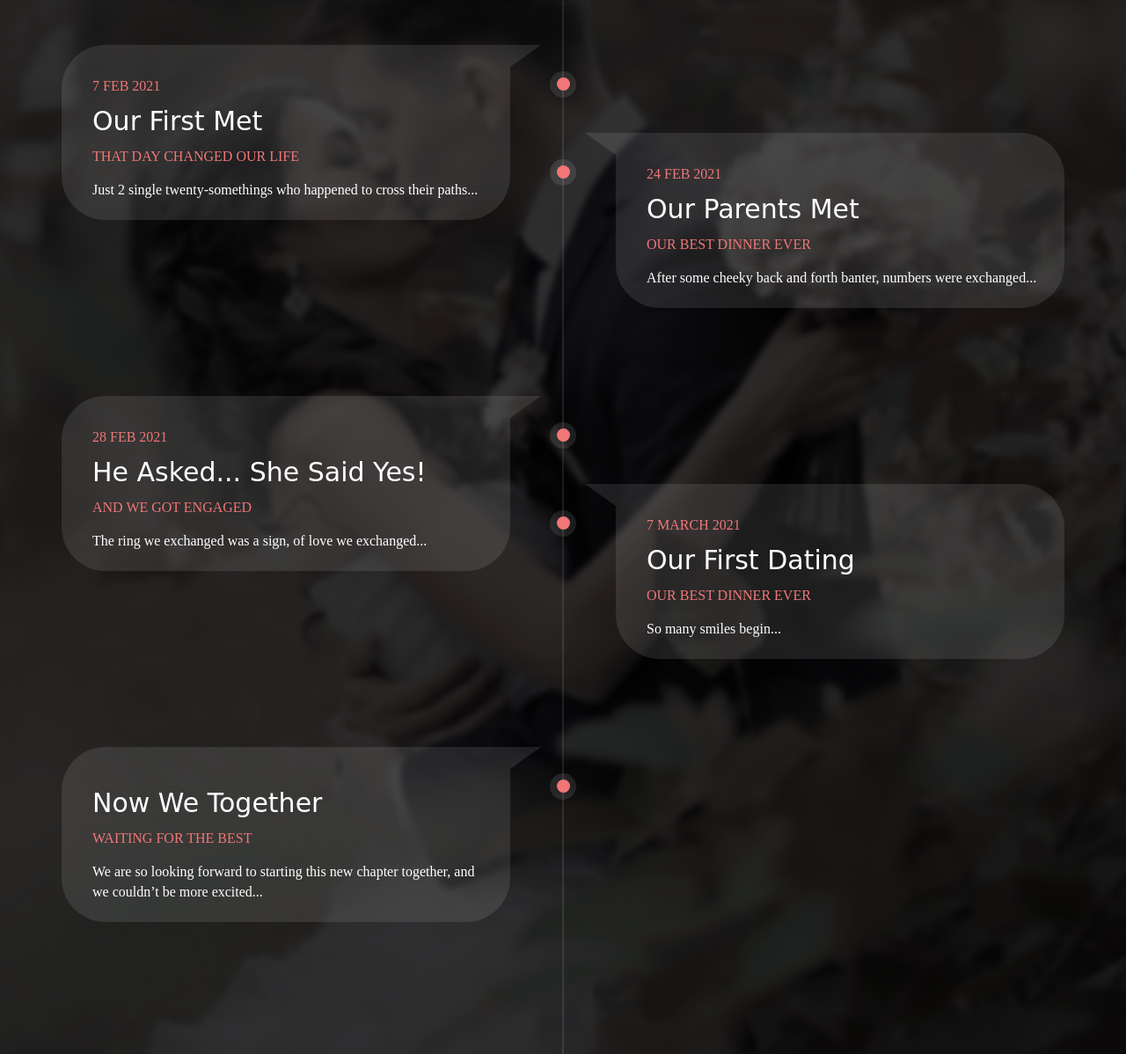
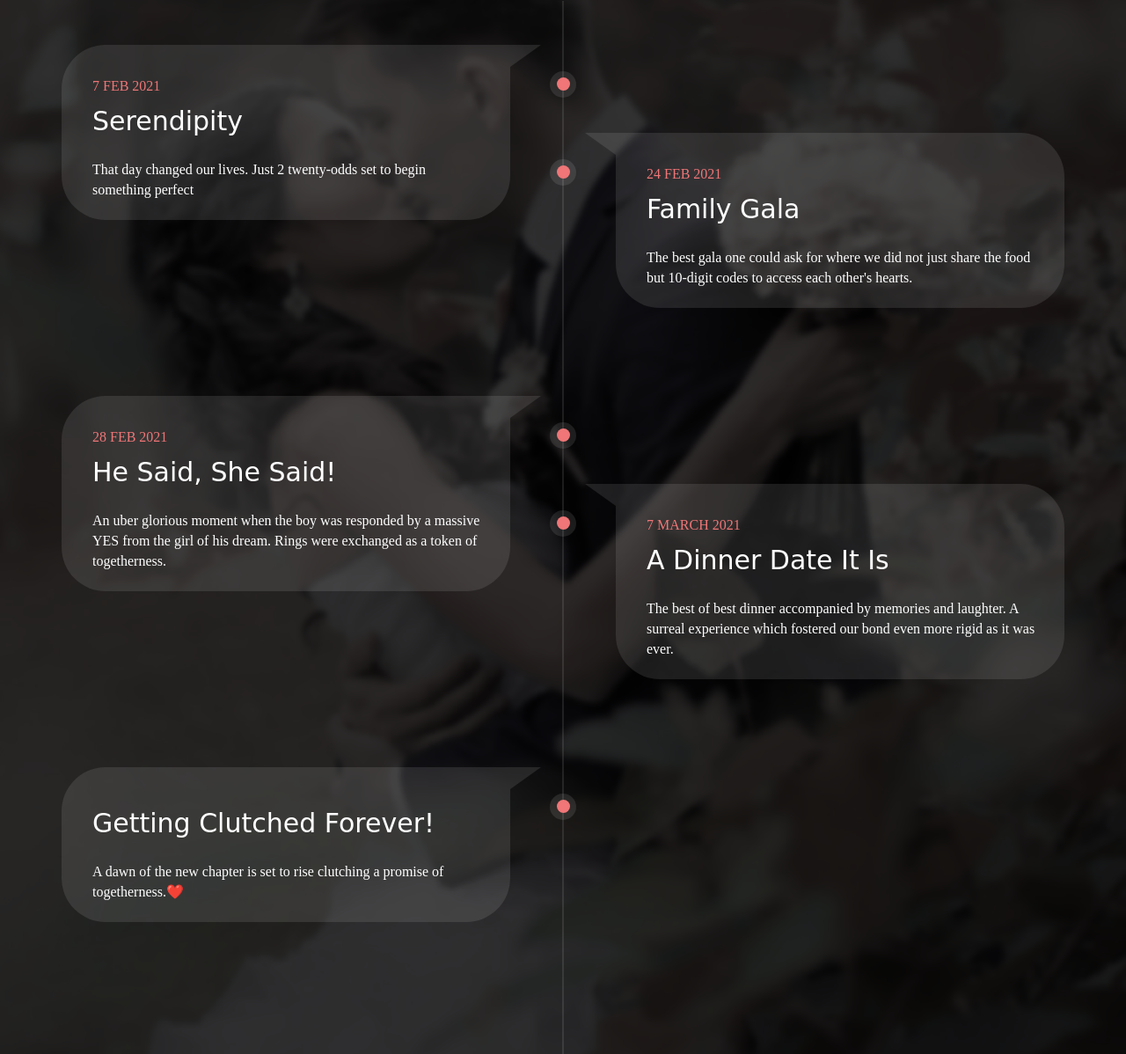
Before and after one commit to geekytushar/geekytushar.github.io, a plain HTML site: page wedding-invitation/index.html in a window 1280 px wide. Shown: the part 2365-3563 px from the top of the page at 88% size. Drawn offline with Linux system fonts and the light colour scheme; a web font is replaced by a local one.

Commit message:
H7UV2JII9

```diff
--- a/wedding-invitation/index.html
+++ b/wedding-invitation/index.html
@@ -224,10 +224,9 @@
                   </div> -->
                   <div class="wd_story_covers_box_datails">
                     <span>7 Feb 2021</span>
-                    <h1>Our First Met</h1>
-                    <span>That day changed our Life</span>
+                    <h1>Serendipity</h1>
                     <p>
-                      Just 2 single twenty-somethings who happened to cross their paths...
+                      That day changed our lives. Just 2 twenty-odds set to begin something perfect
                       <br/><br/>
                     </p>
                   </div>
@@ -236,10 +235,9 @@
                   <div class="wd_story_dot"><span></span></div>
                   <div class="wd_story_covers_box_datails">
                     <span>24 Feb 2021</span>
-                    <h1>Our parents met</h1>
-                    <span>Our Best Dinner Ever</span>
+                    <h1>Family gala</h1>
                     <p>
-                      After some cheeky back and forth banter, numbers were exchanged...
+                      The best gala one could ask for where we did not just share the food but 10-digit codes to access each other's hearts.
                       <br/><br/>
                     </p>
                   </div>
@@ -254,10 +252,10 @@
                   </div> -->
                   <div class="wd_story_covers_box_datails">
                     <span>28 Feb 2021</span>
-                    <h1>He asked... she said yes!</h1>
-                    <span>And we got engaged</span>
+                    <h1>He said, She said!</h1>
                     <p>
-                      The ring we exchanged was a sign, of love we exchanged...<br/><br/>
+                      An uber glorious moment when the boy was responded by a massive YES from the girl of his dream. Rings were exchanged as a token of togetherness.
+                      <br/><br/>
                     </p>
                   </div>
                 </div>
@@ -265,10 +263,9 @@
                   <div class="wd_story_dot"><span></span></div>
                   <div class="wd_story_covers_box_datails">
                     <span>7 March 2021</span>
-                    <h1>Our First Dating</h1>
-                    <span>Our Best Dinner Ever</span>
+                    <h1>A dinner date it is</h1>
                     <p>
-                      So many smiles begin...
+                      The best of best dinner accompanied by memories and laughter. A surreal experience which fostered our bond even more rigid as it was ever.
                       <br/><br/>
                     </p>
                   </div>
@@ -283,10 +280,9 @@
                   </div> -->
                   <div class="wd_story_covers_box_datails">
                     <!-- <span>22 May 2021</span> -->
-                    <h1>Now We Together</h1>
-                    <span>waiting for the best</span>
+                    <h1>Getting clutched forever!</h1>
                     <p>
-                      We are so looking forward to starting this new chapter together, and we couldn’t be more excited...
+                      A dawn of the new chapter is set to rise clutching a promise of togetherness.❤️
                       <br/><br/>
                     </p>
                   </div>
```
